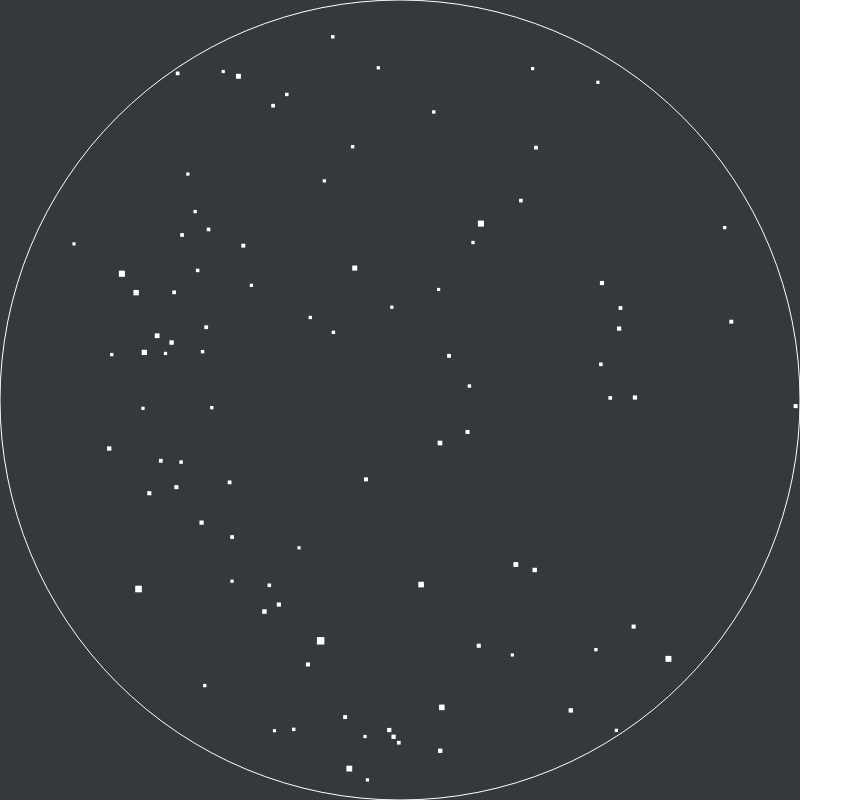
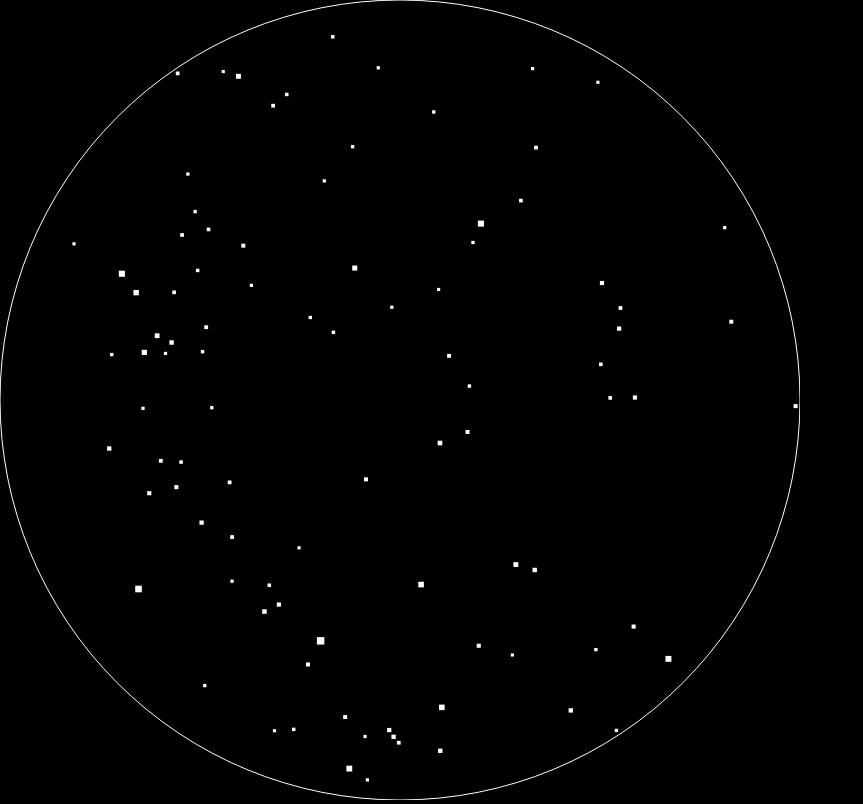
Before and after one commit to hemisemidemipresent/messier, a plain HTML site: page index.html in a window 1280 px wide. Shown: the whole page, without its empty margins (0-863 px from the left). Drawn offline with Linux system fonts and the light colour scheme.

Commit message:
black is good or smth

```diff
--- a/index.html
+++ b/index.html
@@ -12,7 +12,8 @@
             width: 100%;
             height: 100%;
             margin: 0;
-
+            background-color: #000;
+            color: #fff;
             /* Prevent document pinch-zoom & touch-hold-to-highlight */
             touch-action: none;
 
--- a/index.js
+++ b/index.js
@@ -954,7 +954,7 @@ function redrawCanvas() {
     canvas.height = diameter;
 
     // dark bg
-    context.fillStyle = '#36393B';
+    context.fillStyle = '#000';
     context.fillRect(0, 0, canvas.width, canvas.height);
 
     // draw circle
@@ -1024,7 +1024,7 @@ function onMouseMove(event) {
     const scaledY = toTrueY(cursorY);
     const prevScaledX = toTrueX(prevCursorX);
     const prevScaledY = toTrueY(prevCursorY);
-
+    console.log(cursorX, cursorY);
     if (leftMouseDown) {
         // add the line to our drawing history
         drawings.push({
```
